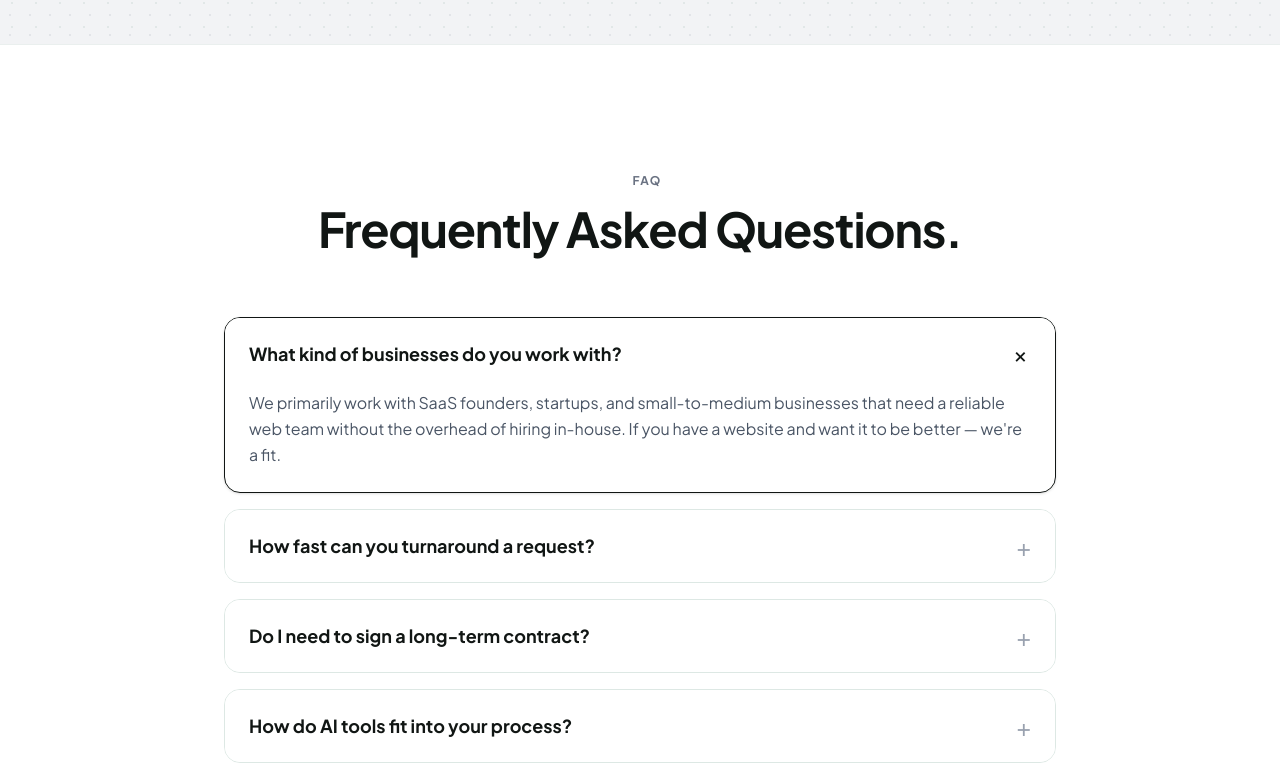
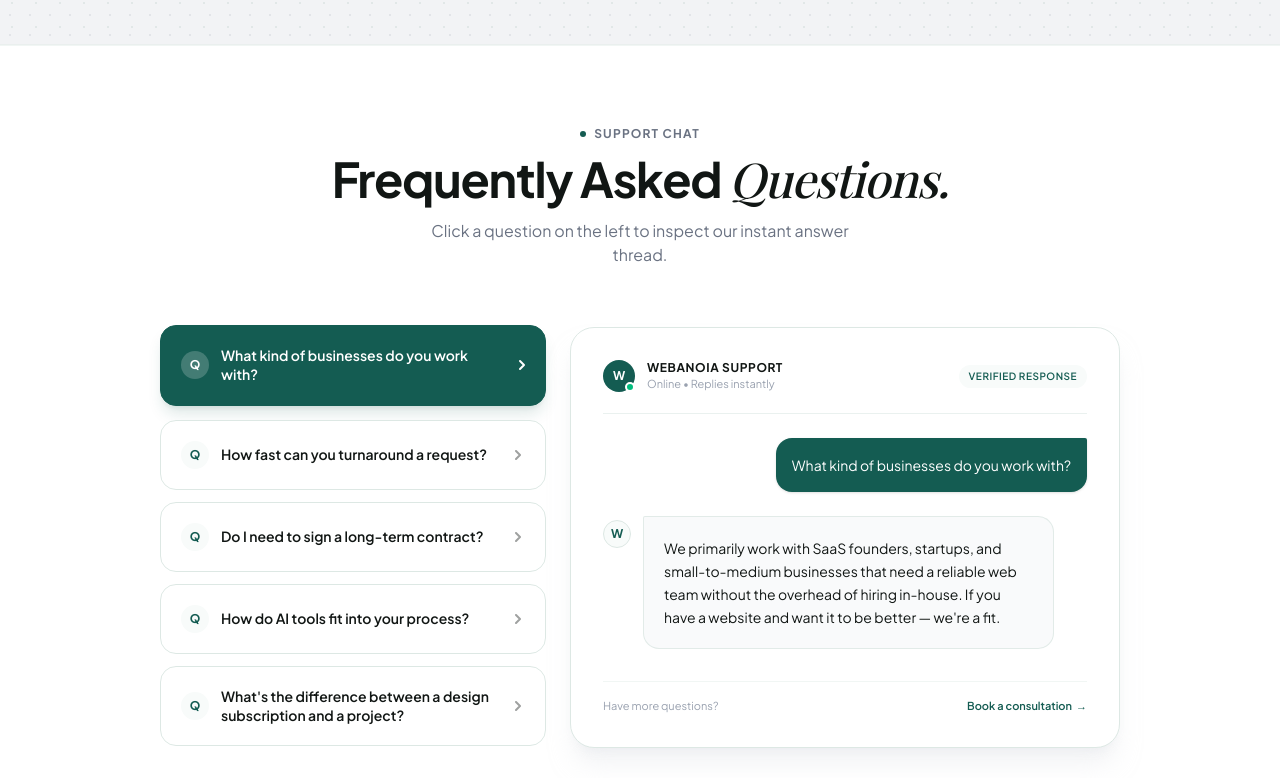
Before and after one commit to viveksonawale/webnoia, a Next.js app in the folder webnoia/: page / in a window 1280 px wide. Shown: the part 6537-7315 px from the top of the page. Built offline with nearby package versions, Linux system fonts and the light colour scheme.

Commit message:
FAQs Done dummy data

```diff
--- a/webnoia/app/components/FAQ.tsx
+++ b/webnoia/app/components/FAQ.tsx
@@ -8,61 +8,189 @@ export interface FAQProps {
 }
 
 export default function FAQ({ className = "" }: FAQProps) {
-  const [openId, setOpenId] = useState<string | null>(FAQ_ITEMS[0].id);
+  const [activeId, setActiveId] = useState<string>(FAQ_ITEMS[0].id);
 
-  const toggleFaq = (id: string) => {
-    setOpenId(openId === id ? null : id);
-  };
+  const activeFaq = FAQ_ITEMS.find((item) => item.id === activeId) || FAQ_ITEMS[0];
 
   return (
-    <section id="faq" className={`w-full py-20 md:py-32 bg-white ${className}`}>
-      <div className="max-w-4xl mx-auto px-4 md:px-8">
-        <div className="text-center mb-16">
-          <div className="flex items-center justify-center gap-2 mb-4">
-            <span className="inline-block w-1.5 h-1.5 rounded-full bg-brand-orange" />
-            <span className="text-xs font-bold tracking-widest text-gray-500 uppercase">FAQ</span>
+    <section
+      id="faq"
+      className={`relative w-full py-18 md:py-20 bg-brand-white border-y border-brand-border/40 overflow-hidden ${className}`}
+    >
+      {/* Background Radial Pattern */}
+      {/* <div
+        className="absolute inset-0 bg-[radial-gradient(#d1d5db_1.2px,transparent_1.2px)] opacity-40 pointer-events-none"
+        style={{ backgroundSize: "20px 20px" }}
+      /> */}
+
+      <div className="relative z-10 max-w-5xl mx-auto px-4 md:px-8">
+        {/* Header */}
+        <div className="text-center mb-14 md:mb-15">
+          <div className="flex items-center justify-center gap-2 mb-3">
+            <span className="h-1.5 w-1.5 rounded-full bg-brand-jade" />
+            <span className="text-xs font-bold tracking-widest text-gray-500 uppercase">
+              Support Chat
+            </span>
           </div>
-          <h2 className="text-4xl md:text-5xl font-bold text-brand-dark tracking-tight mb-5">
-            Frequently Asked Questions.
+
+          <h2 className="text-4xl md:text-5xl font-bold text-brand-dark tracking-tight mb-4">
+            Frequently Asked <span className="font-serif italic font-medium">Questions.</span>
           </h2>
+          <p className="text-gray-500 text-sm md:text-base max-w-md mx-auto">
+            Click a question on the left to inspect our instant answer thread.
+          </p>
         </div>
 
-        <div className="space-y-4">
-          {FAQ_ITEMS.map((item) => (
-            <div
-              key={item.id}
-              className={`border rounded-2xl overflow-hidden transition-all duration-300 ${
-                openId === item.id ? "border-brand-orange/30 shadow-sm" : "border-brand-border"
-              }`}
-            >
-              <button
-                onClick={() => toggleFaq(item.id)}
-                className="w-full px-6 py-5 flex items-center justify-between bg-white text-left focus:outline-none focus-visible:bg-gray-50"
-              >
-                <span className={`font-bold text-lg ${openId === item.id ? "text-brand-orange" : "text-brand-dark"}`}>
-                  {item.question}
+        {/* Chat Bubbles Layout */}
+        <div className="grid grid-cols-1 lg:grid-cols-12 gap-6 items-start">
+
+          {/* Question Bubbles Column */}
+          <div className="lg:col-span-5 flex flex-col gap-3">
+            {FAQ_ITEMS.map((item) => {
+              const isActive = activeId === item.id;
+
+              return (
+                <button
+                  key={item.id}
+                  onClick={() => setActiveId(item.id)}
+                  className={`
+                    group
+                    relative
+                    w-full
+                    p-4
+                    md:p-5
+                    text-left
+                    rounded-2xl
+                    border
+                    transition-all
+                    duration-300
+                    cursor-pointer
+                    flex
+                    items-center
+                    justify-between
+                    gap-3
+                    ${
+                      isActive
+                        ? "bg-brand-jade text-white border-brand-jade shadow-lg shadow-brand-jade/15 -translate-y-0.5"
+                        : "bg-white/90 text-brand-dark border-brand-border hover:border-brand-jade/40 hover:bg-white"
+                    }
+                  `}
+                >
+                  <div className="flex items-center gap-3">
+                    {/* User Avatar Badge */}
+                    <div
+                      className={`
+                        h-7
+                        w-7
+                        shrink-0
+                        rounded-full
+                        flex
+                        items-center
+                        justify-center
+                        text-xs
+                        font-bold
+                        ${
+                          isActive
+                            ? "bg-white/20 text-white"
+                            : "bg-jade-whisper text-brand-jade"
+                        }
+                      `}
+                    >
+                      Q
+                    </div>
+
+                    <span className="text-sm font-semibold leading-snug">
+                      {item.question}
+                    </span>
+                  </div>
+
+                  {/* Indicator Arrow */}
+                  <svg
+                    width="14"
+                    height="14"
+                    viewBox="0 0 14 14"
+                    fill="none"
+                    className={`
+                      shrink-0
+                      transition-transform
+                      duration-300
+                      ${isActive ? "translate-x-1" : "opacity-40 group-hover:opacity-100"}
+                    `}
+                  >
+                    <path
+                      d="M5 3L9 7L5 11"
+                      stroke="currentColor"
+                      strokeWidth="2"
+                      strokeLinecap="round"
+                      strokeLinejoin="round"
+                    />
+                  </svg>
+                </button>
+              );
+            })}
+          </div>
+
+          {/* Active Answer Chat Window */}
+          <div className="lg:col-span-7">
+            <div className="bg-white border border-brand-border rounded-3xl p-6 md:p-8 shadow-xl shadow-gray-200/50 backdrop-blur-md relative overflow-hidden">
+
+              {/* Chat Thread Header */}
+              <div className="flex items-center justify-between pb-5 mb-6 border-b border-brand-border/60">
+                <div className="flex items-center gap-3">
+                  <div className="relative flex h-8 w-8 items-center justify-center rounded-full bg-brand-jade text-white font-bold text-xs">
+                    W
+                    <span className="absolute bottom-0 right-0 h-2.5 w-2.5 rounded-full border-2 border-white bg-emerald-500" />
+                  </div>
+                  <div>
+                    <h3 className="text-xs font-bold text-brand-dark uppercase tracking-wider">
+                      Webanoia Support
+                    </h3>
+                    <p className="text-[11px] text-gray-400">Online • Replies instantly</p>
+                  </div>
+                </div>
+
+                <span className="px-2.5 py-1 rounded-full bg-jade-whisper text-[10px] font-semibold tracking-wider uppercase text-brand-jade">
+                  Verified Response
                 </span>
-                <span
-                  className={`text-2xl font-light transition-transform duration-300 ${
-                    openId === item.id ? "rotate-45 text-brand-orange" : "text-gray-400"
-                  }`}
+              </div>
+
+              {/* Chat Thread Messages */}
+              <div className="space-y-4">
+
+                {/* Selected Question (User Side) */}
+                <div className="flex justify-end">
+                  <div className="max-w-[85%] bg-brand-jade text-white p-4 rounded-2xl rounded-tr-xs text-xs md:text-sm leading-relaxed shadow-sm">
+                    {activeFaq.question}
+                  </div>
+                </div>
+
+                {/* System Answer (Agency Side) */}
+                <div className="flex justify-start gap-3 items-start pt-2">
+                  <div className="h-7 w-7 rounded-full bg-jade-whisper border border-brand-border text-brand-jade flex items-center justify-center font-bold text-xs shrink-0 mt-1">
+                    W
+                  </div>
+                  <div className="max-w-[85%] bg-gray-50 border border-brand-border/80 text-brand-dark p-4 md:p-5 rounded-2xl rounded-tl-xs text-xs md:text-sm leading-relaxed">
+                    {activeFaq.answer}
+                  </div>
+                </div>
+
+              </div>
+
+              {/* Chat Footer Accent */}
+              <div className="mt-8 pt-4 border-t border-brand-border/40 flex items-center justify-between text-[11px] text-gray-400">
+                <span>Have more questions?</span>
+                <a
+                  href="#contact"
+                  className="font-semibold text-brand-jade hover:underline flex items-center gap-1"
                 >
-                  +
-                </span>
-              </button>
-              <div
-                className={`transition-all duration-300 ease-in-out ${
-                  openId === item.id ? "grid-rows-[1fr] opacity-100" : "grid-rows-[0fr] opacity-0"
-                } grid`}
-              >
-                <div className="overflow-hidden">
-                  <p className="px-6 pb-6 text-gray-600 leading-relaxed text-base">
-                    {item.answer}
-                  </p>
-                </div>
+                  Book a consultation
+                  <span>→</span>
+                </a>
               </div>
+
             </div>
-          ))}
+          </div>
+
         </div>
       </div>
     </section>
```
